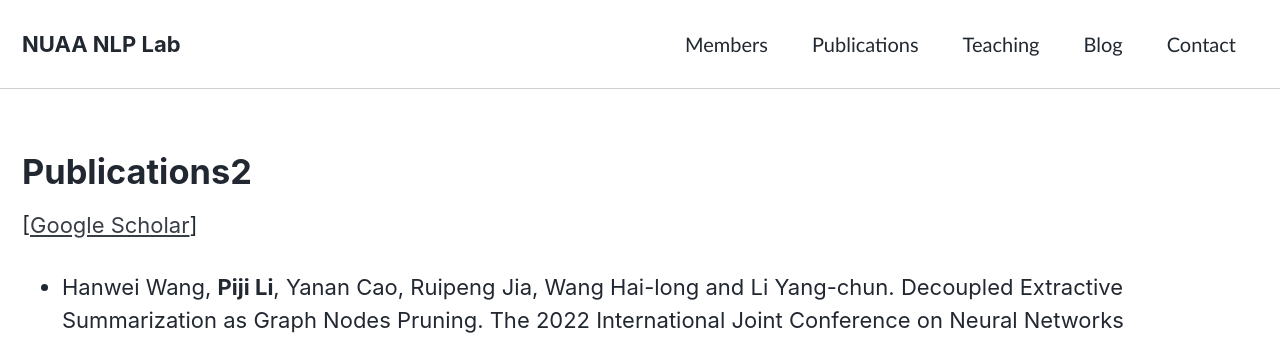
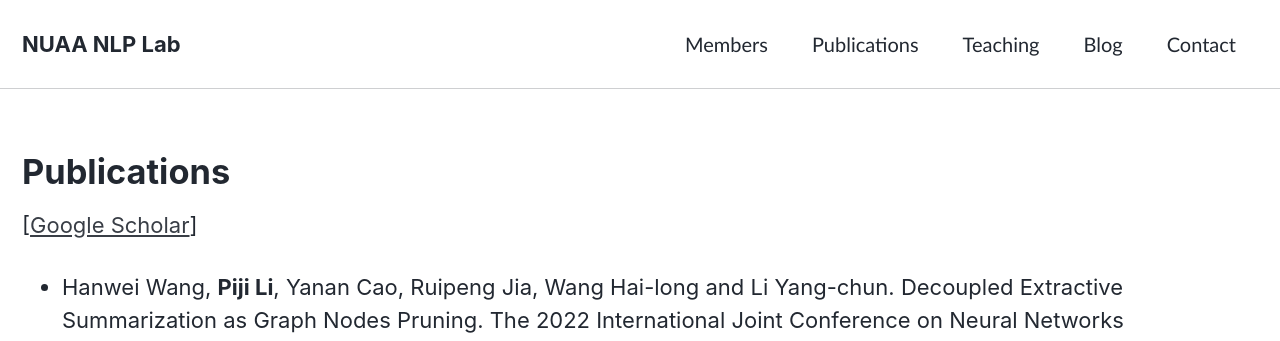
Before and after one commit to nuaa-nlp/nuaa-nlp.github.io, a Jekyll site: the page built from _docs/04-Publications.md, in a window 1280 px wide and 900 px high. Shown: the top 341 px of the window. Built offline with Jekyll 4.4.1, drawn with Linux system fonts in a browser that asks for light colours; cached includes are drawn as plain includes; comment, search, counter and statistics services are not loaded; a style sheet for code colours, icons or effects is not loaded.

Commit message:
update title

```diff
--- a/_docs/04-Publications.md
+++ b/_docs/04-Publications.md
@@ -8,7 +8,7 @@ hidden: true
 ---
 
 <br>
-# Publications2
+# Publications
 [[Google Scholar](https://scholar.google.com/citations?user=88ZlyicAAAAJ&hl=en)]
 
 - Hanwei Wang, **Piji Li**, Yanan Cao, Ruipeng Jia, Wang Hai-long and Li Yang-chun. Decoupled Extractive Summarization as Graph Nodes Pruning. The 2022 International Joint Conference on Neural Networks (IJCNN'2022). Padua, Italy. July, 2022.
```
